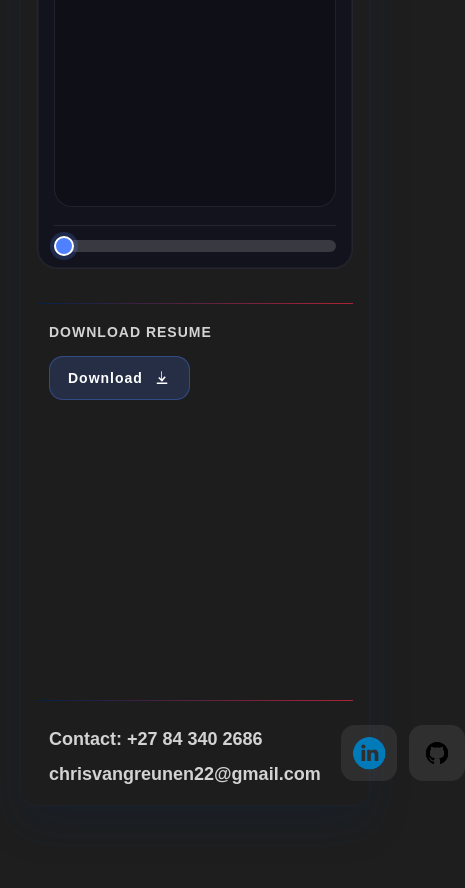
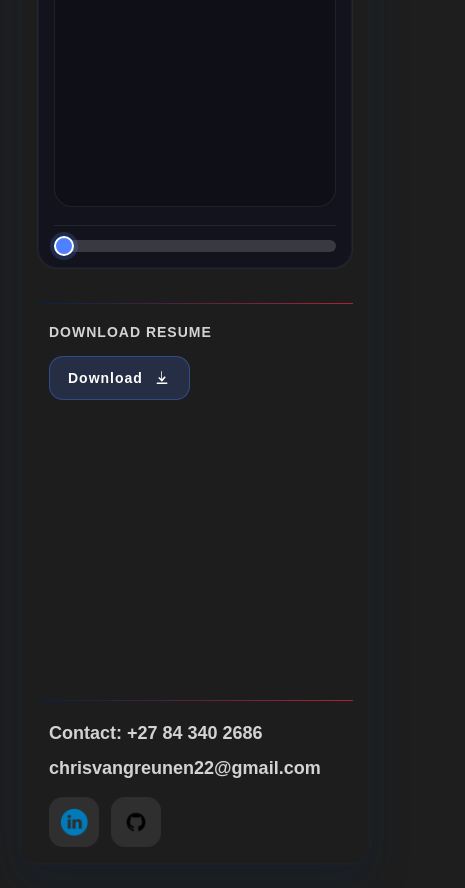
Before and after one commit to ChrisVG-lab/Portifolio-website, a plain HTML site: page index.html in a window 390 px wide. Shown: the part 2724-3612 px from the top of the page, 465 px wide, since content can reach past the window. Before the commit the page ends 3554 px from the top, so only its background shows below. Drawn offline with Linux system fonts and the light colour scheme.

Commit message:
moved buttons for mobile

```diff
--- a/style.css
+++ b/style.css
@@ -778,4 +778,26 @@ body.light-mode .project-description{
     .projects-slider-window {
         padding:20px 16px 14px;
     }
+
+    .page-footer {
+        align-items:flex-start;
+        gap:18px;
+    }
+
+    .footer-content {
+        flex-direction:column;
+        align-items:flex-start;
+        gap:14px;
+        padding:0 12px;
+    }
+
+    .footer-social {
+        justify-content:flex-start;
+        width:100%;
+    }
+
+    .social-button {
+        width:50px;
+        height:50px;
+    }
 }
```
